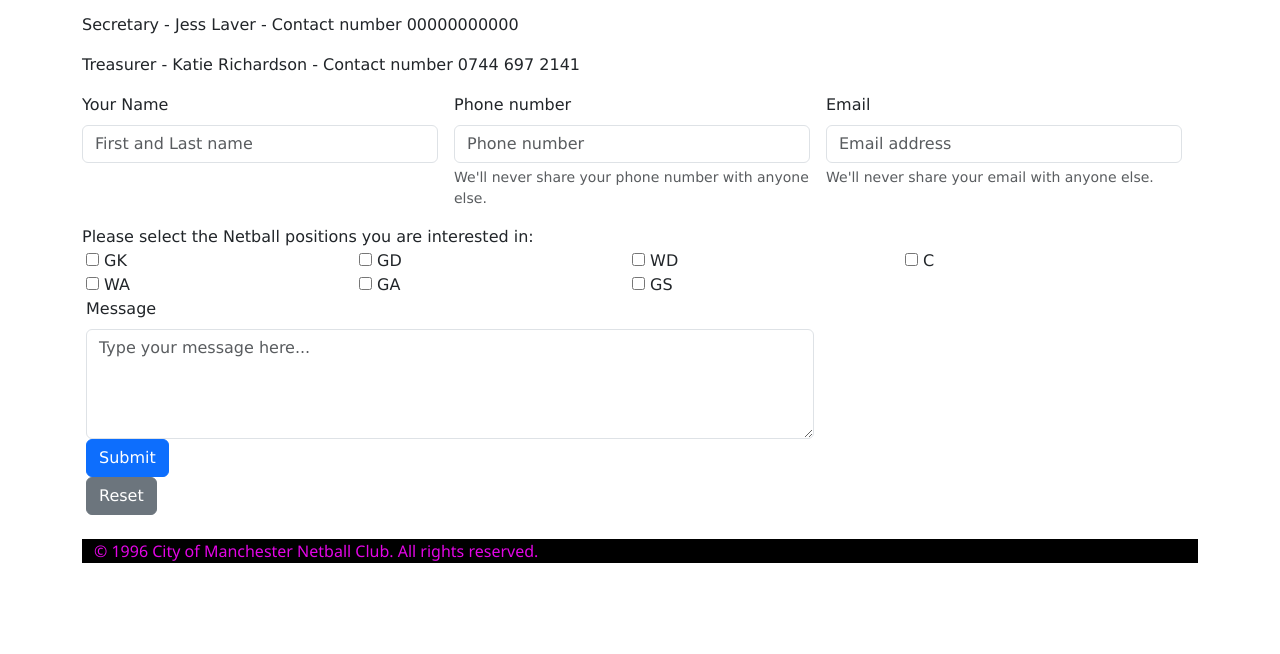
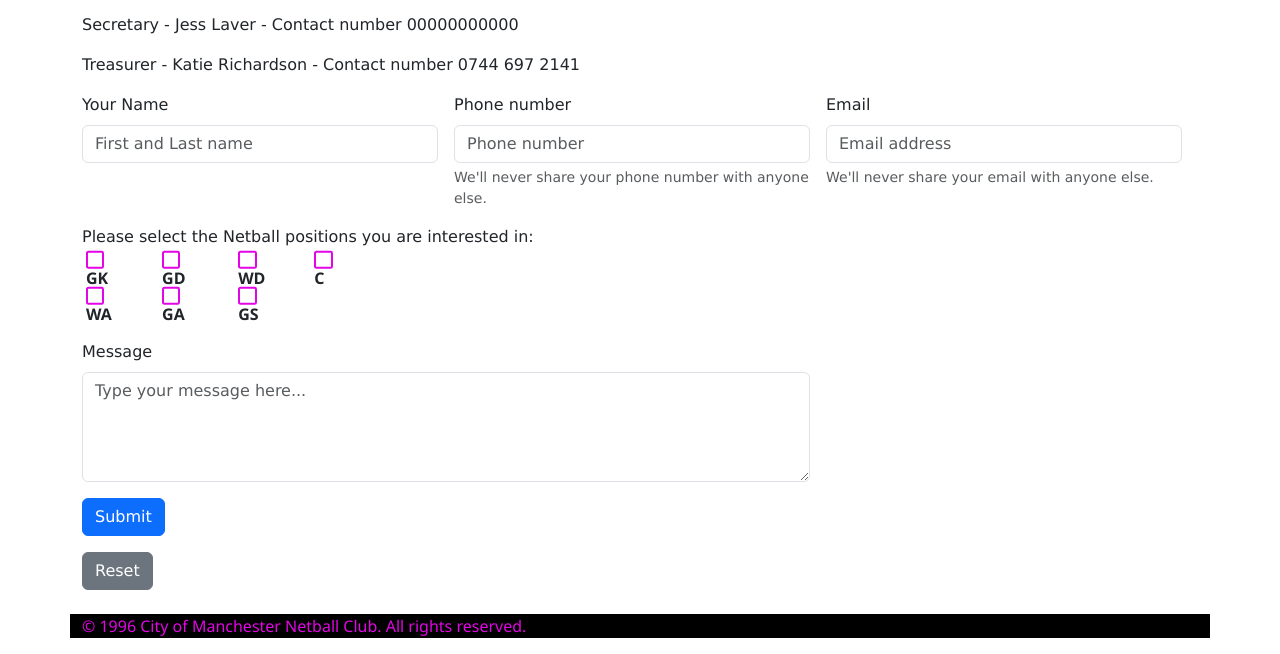
Before and after one commit to kat-richardson-77/ms2-cmnc, a plain HTML site: page ContactUs.html in a window 1280 px wide. Shown: the part 234-888 px from the top of the page. Before the commit the page ends 813 px from the top, so only its background shows below. Drawn offline with nearby package versions, Linux system fonts and the light colour scheme.

Commit message:
adding styling to checkboxes

```diff
--- a/ContactUs.html
+++ b/ContactUs.html
@@ -85,7 +85,8 @@
                 <div id="emailHelp" class="form-text">We'll never share your email with anyone else.</div>
             </div>
             <label>Please select the Netball positions you are interested in:</label>
-            <div class="container comPositions">
+            <div class="container">
+                <label class="formControl">
                 <div class="row">
                     <div class="col-lg-3">
                         <input type="checkbox" id="gk" name="position" value="gk">
@@ -115,7 +116,9 @@
                         <input type="checkbox" id="gs" name="position" value="gs">
                         <label for="gs">GS</label>
                     </div>
+                    </label>
                 </div>
+            </div>
             <div class="col-8">
                 <label for="message" class="form-label">Message</label>
                 <textarea class="form-control" id="message" rows="4" placeholder="Type your message here..."
--- a/assets/css/styles.css
+++ b/assets/css/styles.css
@@ -71,6 +71,54 @@ body {
     width: 40px;
 }
 
+/*Checkbox styles*/
+.formControl {
+  font-family: 'Segoe UI', Tahoma, Geneva, Verdana, sans-serif;
+  font-size: medium;
+  font-weight: bold;
+  line-height: 1.1;
+}
+
+/*checkbox checked colour instead of ticks*/
+  input[type="checkbox"] {
+  appearance: none;
+  background-color: #fff;
+  margin: 0;
+  font: inherit;
+  color: rgb(227, 5, 230);
+  width: 1.15em;
+  height: 1.15em;
+  border: 0.15em solid rgb(227, 5, 230);
+  border-radius: 0.15em;
+  transform: translateY(-0.075em);
+  display: grid;
+  place-content: center;
+}
+
+.form-control + .form-control {
+  margin-top: 0.75em;
+}
+
+input[type="checkbox"]::before {
+  content: "";
+  width: 0.6em;
+  height: 0.6em;
+  transform: scale(0);
+  transition: 120ms transform ease-in-out;
+  box-shadow: inset 1em 1em rgb(227, 5, 230);
+  background-color: rgb(227, 5, 230);
+  transform-origin: bottom left;
+  clip-path: polygon(14% 44%, 0 65%, 50% 100%, 100% 16%, 80% 0%, 43% 62%);
+}
+
+input[type="checkbox"]:checked::before {
+transform: scale(1);
+}
+
+input[type="checkbox"]:checked {
+  background-color: rgb(227, 5, 230);
+  border-color: rgb(6, 0, 6);
+}
 
 /*addition for carousel*/
 
```
